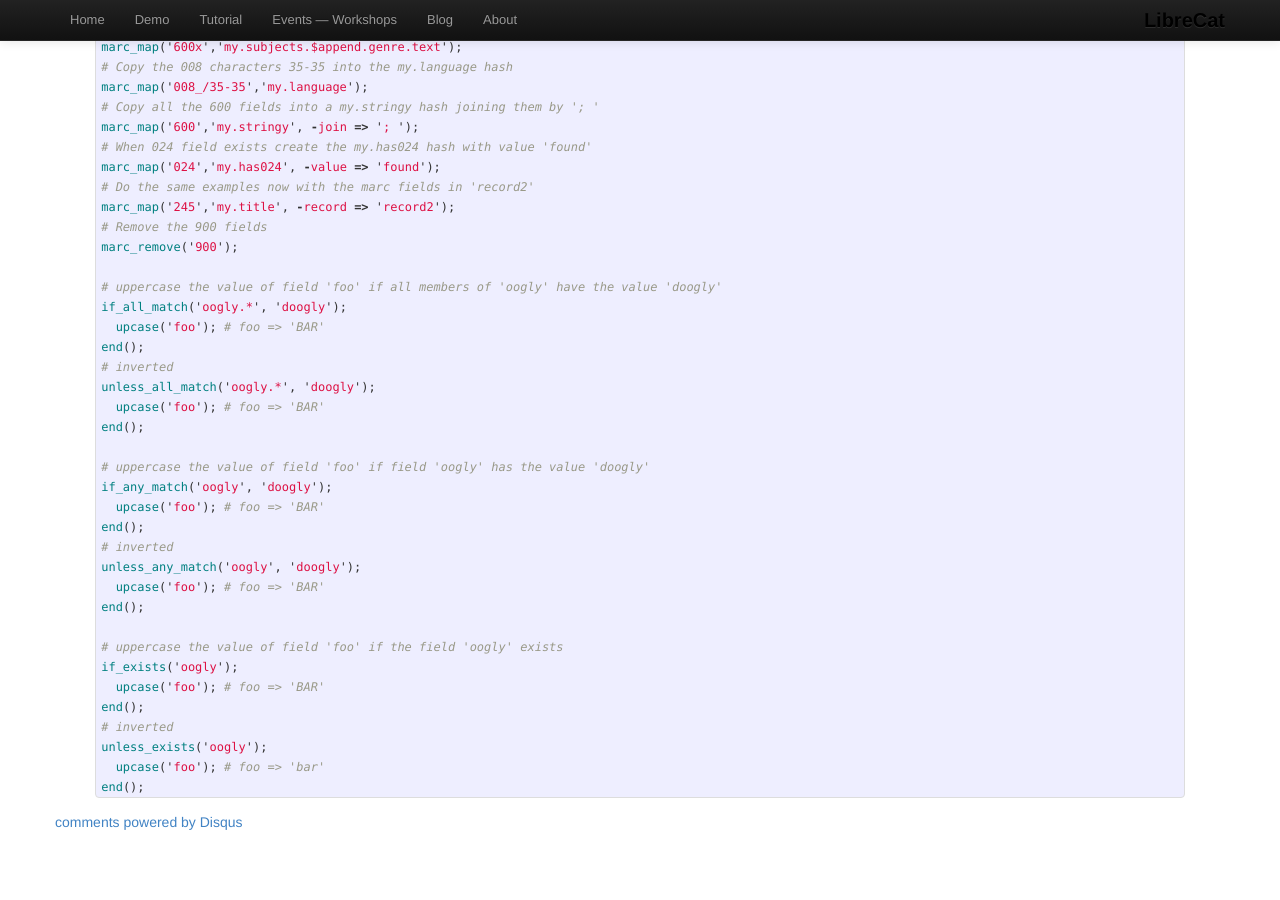
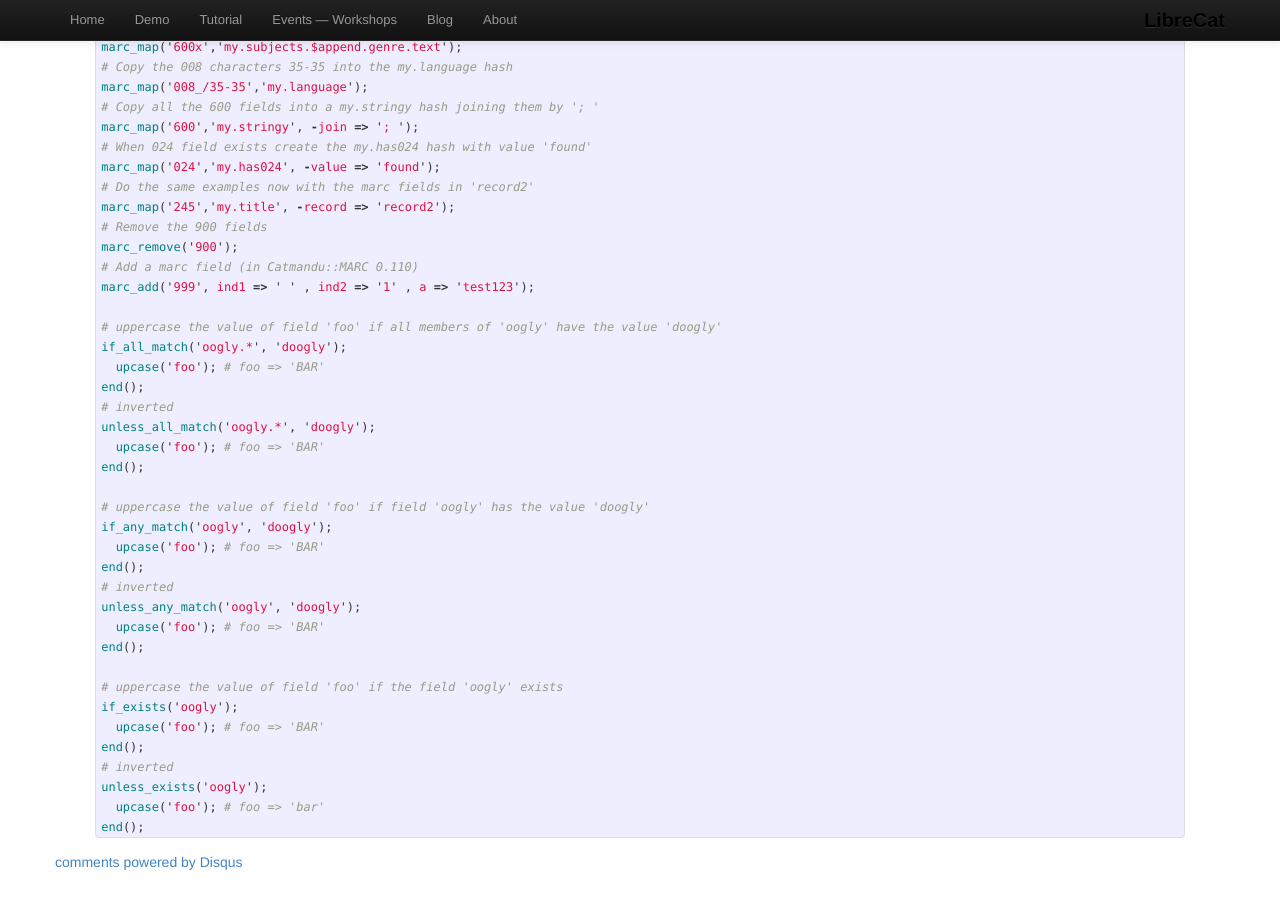
Before and after one commit to LibreCat/librecat.github.io, a Jekyll site: the page built from _posts/2013-06-21-catmandu-cheat-sheet.markdown, in a window 1280 px wide and 900 px high, scrolled down 2952 px. Built offline with Jekyll 4.4.1, drawn with Linux system fonts in a browser that asks for light colours; comment, search, counter and statistics services are not loaded.

Commit message:
Update 2013-06-21-catmandu-cheat-sheet.markdown

```diff
--- a/_posts/2013-06-21-catmandu-cheat-sheet.markdown
+++ b/_posts/2013-06-21-catmandu-cheat-sheet.markdown
@@ -168,6 +168,8 @@ marc_map('024','my.has024', -value => 'found');
 marc_map('245','my.title', -record => 'record2');
 # Remove the 900 fields
 marc_remove('900');
+# Add a marc field (in Catmandu::MARC 0.110)
+marc_add('999', ind1 => ' ' , ind2 => '1' , a => 'test123');
 
 # uppercase the value of field 'foo' if all members of 'oogly' have the value 'doogly'
 if_all_match('oogly.*', 'doogly');
```
